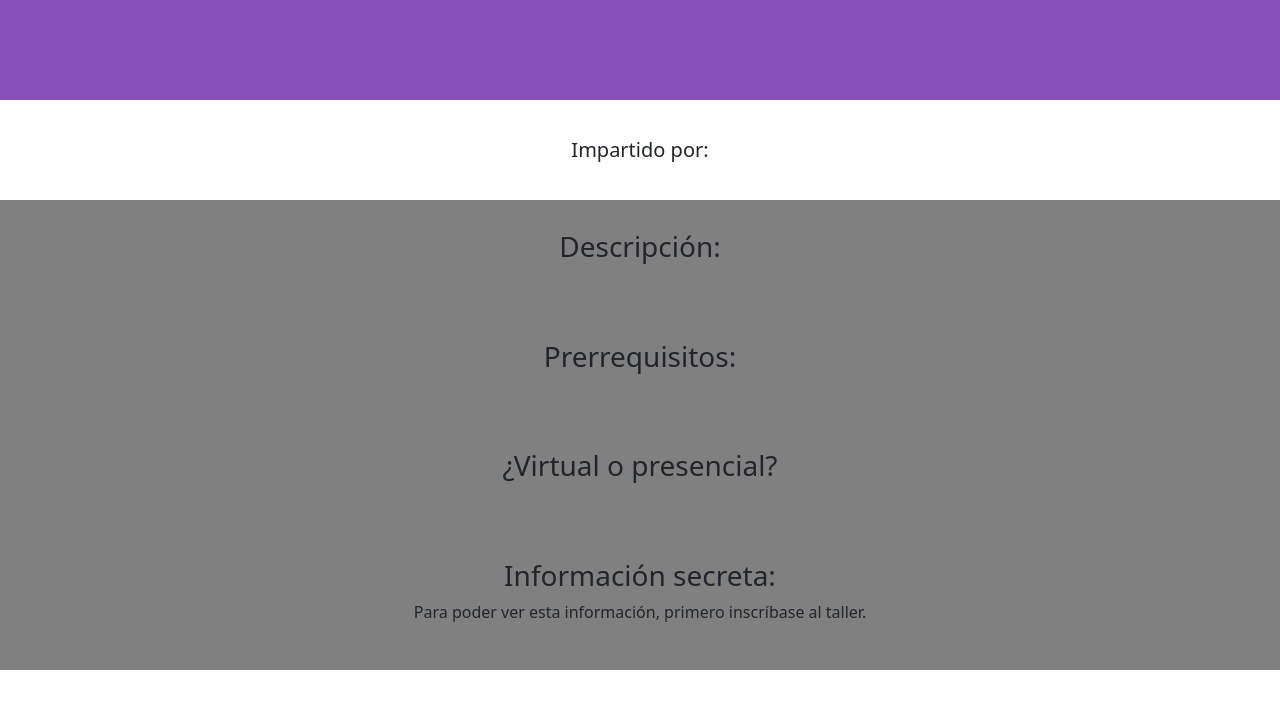
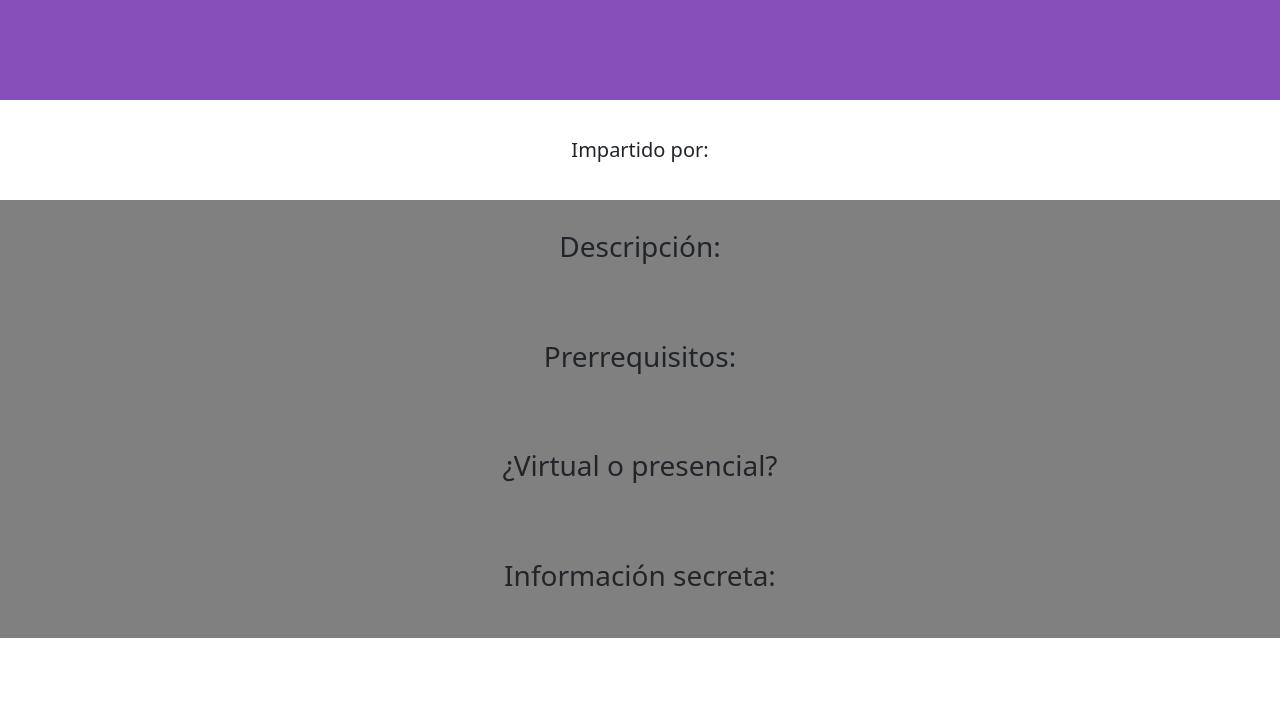
Before and after one commit to francogarza/proyecto-integrador, a React (Create React App) app: page /detalle-taller in a window 1280 px wide. Shown: the top 708 px of the page. Built offline with nearby package versions, Linux system fonts and the light colour scheme; no server answers; the database is empty.

Commit message:
Corrección de props
Se pudo corregir el error en una línea que estaba mal escrita y ya se pasa correctamente props.EstaInscrito.

```diff
--- a/src/App.js
+++ b/src/App.js
@@ -38,7 +38,7 @@ function App() {
         }
         />
         <Route path="/detalle-taller" element={
-          <DetalleTaller id={"16a2b3ee056"} EstaInscrito={false} />
+          <DetalleTaller id={"16a2b3ee056"} EstaInscrito={true} />
         }
         />
       </Routes>
--- a/src/DetalleTaller.js
+++ b/src/DetalleTaller.js
@@ -97,7 +97,7 @@ const DetalleTaller = (props) => {
             <p>{props.EstaInscrito ? {InformacionSecreta} : "para ver esta informacion primero inscriba el taller"}</p>
             */}
             <h3>Información secreta:</h3>
-            <p>{props.EstaInscrito ? {InformacionConfidencial} : "Para poder ver esta información, primero inscríbase al taller."}</p>
+            {props.EstaInscrito ? <p>{InformacionConfidencial}</p> : <p>"Para poder ver esta información, primero inscríbase al taller."</p>}
 
         </div>
     </div>
```
